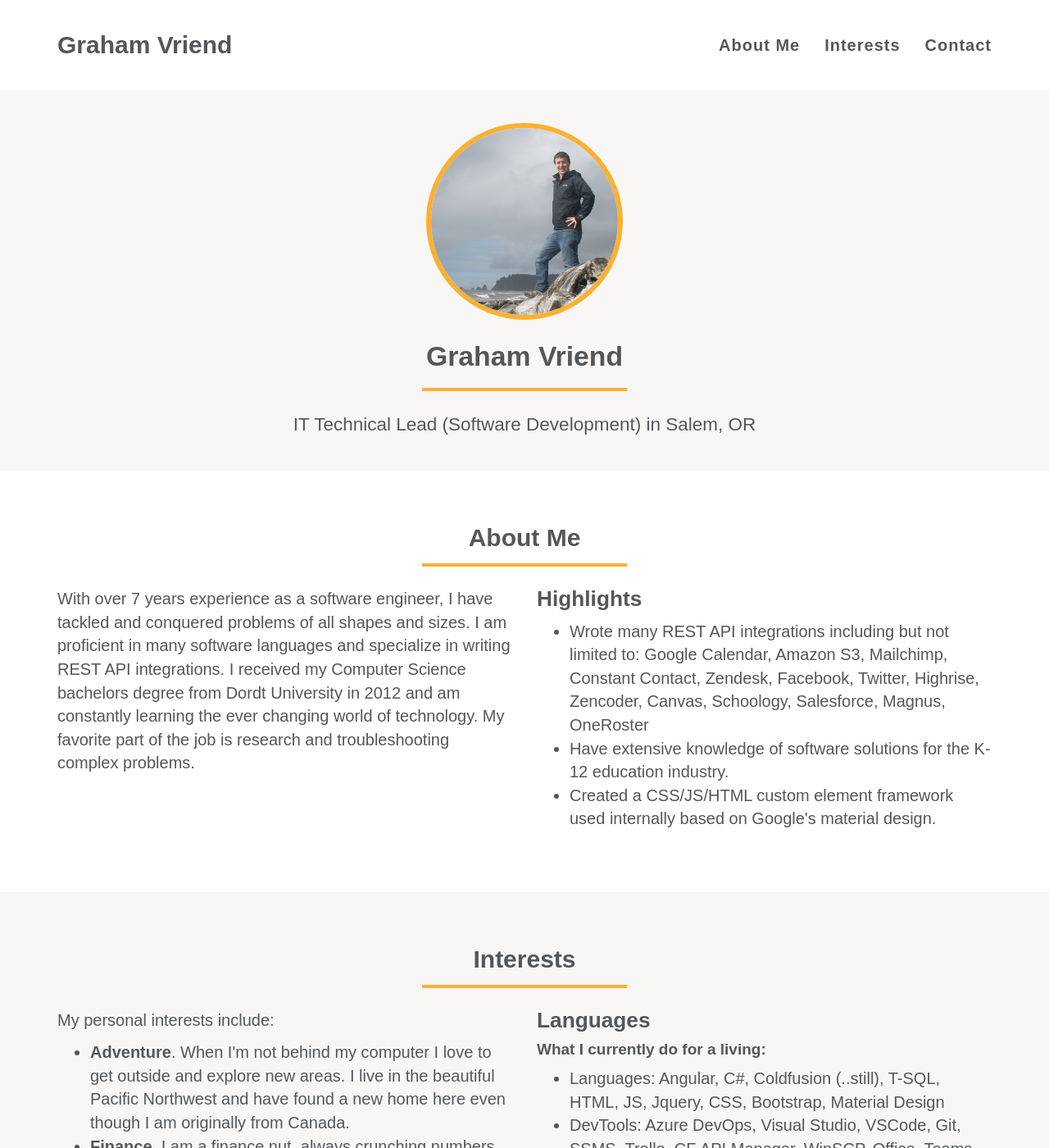
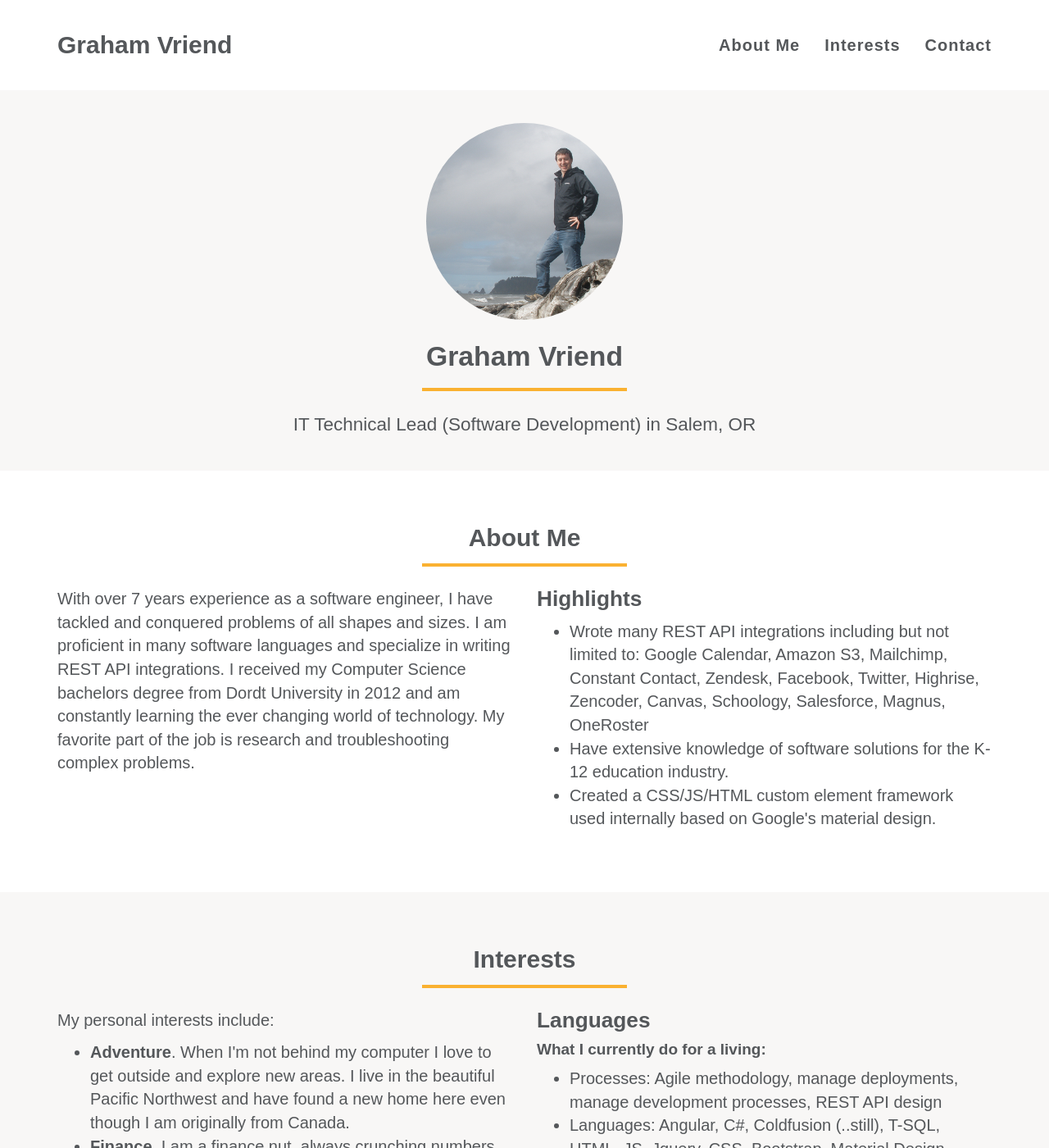
Before and after one commit to grvriend/gvriend.app, a Jekyll site: the page built from index.html, in a window 1280 px wide and 1400 px high. Shown: the whole window at 82% size. Built offline with Jekyll 4.4.1, drawn with Linux system fonts in a browser that asks for light colours; some of the changed text lies outside the part shown.

Commit message:
design updates

```diff
--- a/_includes/css/main.css
+++ b/_includes/css/main.css
@@ -481,6 +481,10 @@ footer .footer-below {
     color: #FAB131;
 }
 
+.navbar-toggle {
+    background: #1a242f;
+}
+
 /* Fix modal mouse wheel issues */
 /* https://github.com/twbs/bootstrap/issues/16297 */
 .modal.fade.in {
@@ -491,7 +495,6 @@ footer .footer-below {
 header img.profile-img {
     max-width: 240px;
     border-radius: 50%;
-    border: 0.4em solid #FAB131;
 }
 
 header .intro-text .name {
--- a/_includes/interests.html
+++ b/_includes/interests.html
@@ -27,8 +27,9 @@
 				<h3 style="margin-top:0">Languages</h3>
 				<h4>What I currently do for a living:</h4>
 				<ul>
+					<li>Processes: Agile methodology, manage deployments, manage development processes, REST API design</li>
 					<li>Languages: Angular, C#, Coldfusion (..still), T-SQL, HTML, JS, Jquery, CSS, Bootstrap, Material Design</li>
-					<li>DevTools: Azure DevOps, Visual Studio, VSCode, Git, SSMS, Trello, CF API Manager, WinSCP, Office, Teams, NPM</li>
+					<li>DevTools: Azure DevOps, Visual Studio, VSCode, Git, Azure Cloud, SSMS, Trello, CF API Manager, WinSCP, Office, Teams, NPM</li>
 				</ul>
 				<h4>What I have experience in but haven't used in while:</h4>
 				<ul>
```
